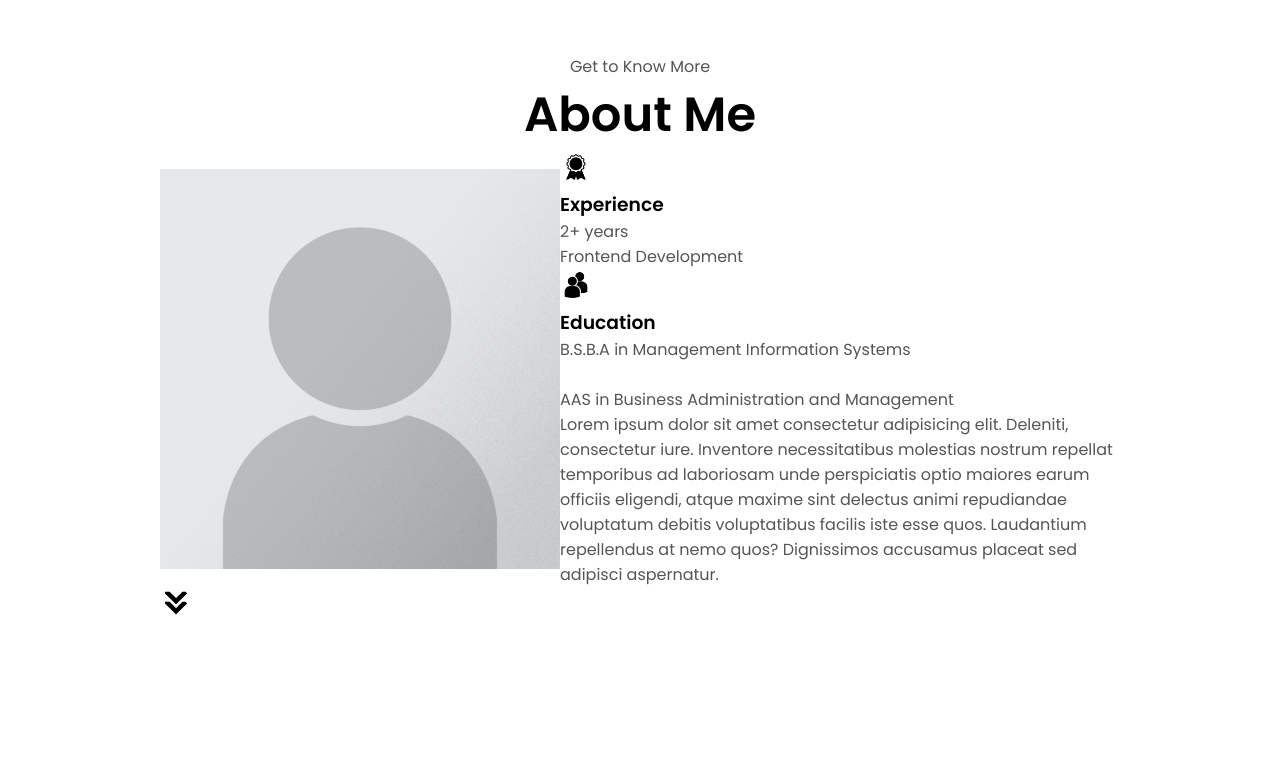
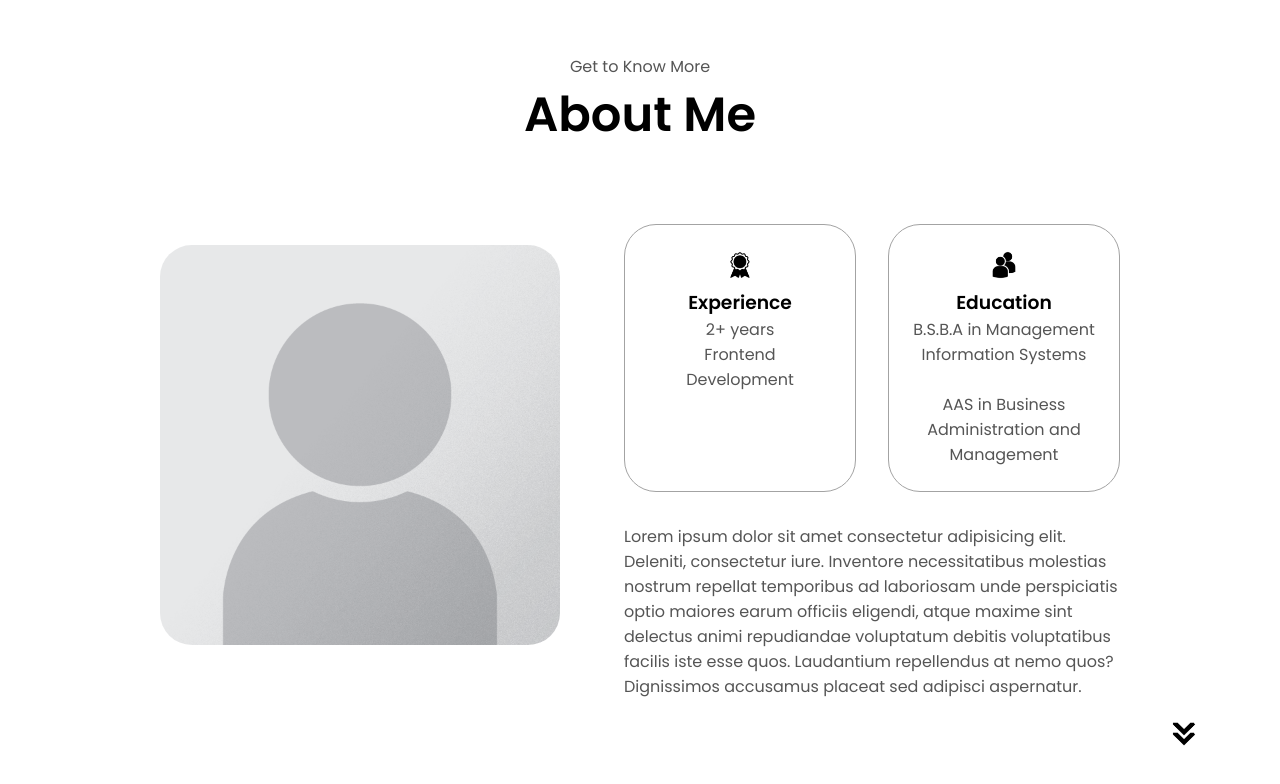
Before and after one commit to cynthiarincon/cynthia-portfolio, a plain HTML site: page index.html in a window 1280 px wide. Shown: the part 754-1538 px from the top of the page. Drawn offline with Linux system fonts and the light colour scheme.

Commit message:
Add styling to about section

```diff
--- a/style.scss
+++ b/style.scss
@@ -238,6 +238,57 @@ section{
     };
 };
 
+/* ABOUT SECTION */
+#about{
+    position: relative;
+};
+
+.about-containers{
+    gap: 2rem;
+    margin-bottom: 2rem;
+    margin-top: 2rem;
+};
+
+.about-details-container{
+    justify-content: center;
+    flex-direction: column;
+};
+
+.about-containers, .about-details-container{
+    display: flex;
+};
+
+.about-pic{
+    border-radius: 2rem;
+};
+
+.arrow{
+    position: absolute;
+    right: -5rem;
+    bottom: 2.5rem;
+};
+
+.details-container{
+    padding: 1.5rem;
+    flex: 1;
+    background: white;
+    border-radius: 2rem;
+    border: rgb(53, 53, 53) 0.1rem solid;
+    border-color: rgb(163, 163, 163);
+    text-align: center;
+};
+
+.section-container{
+    gap: 4rem;
+    height: 80%;
+};
+
+.section__pic-container{
+    height: 400px;
+    width: 400px;
+    margin: auto 0;
+};
+
 //MEDIA QUERY
 @media screen and (max-width: 1200px){
     #desktop-nav{
```
Also changed, not shown: css/style.css.
